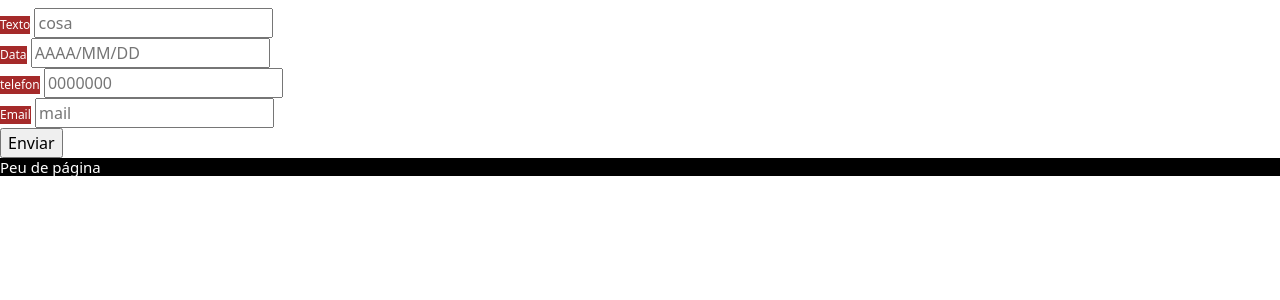
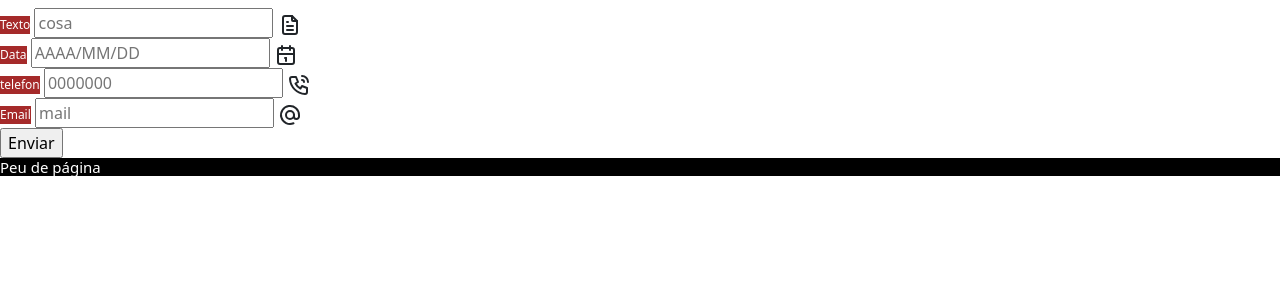
Before and after one commit to JeroniJuan/BBDD, a PHP site: page /formulari.php in a window 1280 px wide. Shown: the part 42-342 px from the top of the page. Run offline with PHP 8.4, Linux system fonts and the light colour scheme.

Commit message:
iconos formulario

```diff
--- a/formulari.php
+++ b/formulari.php
@@ -16,17 +16,50 @@
             <div>
                 <label>Texto</label>
                 <input type="text" name="texto" placeholder="cosa" minlength="15" />
+                <svg xmlns="http://www.w3.org/2000/svg" class="icon icon-tabler icon-tabler-file-text" width="24" height="24" viewBox="0 0 24 24" stroke-width="2" stroke="currentColor" fill="none" stroke-linecap="round" stroke-linejoin="round">
+   <desc>Download more icon variants from https://tabler-icons.io/i/file-text</desc>
+   <path stroke="none" d="M0 0h24v24H0z" fill="none"></path>
+   <path d="M14 3v4a1 1 0 0 0 1 1h4"></path>
+   <path d="M17 21h-10a2 2 0 0 1 -2 -2v-14a2 2 0 0 1 2 -2h7l5 5v11a2 2 0 0 1 -2 2z"></path>
+   <line x1="9" y1="9" x2="10" y2="9"></line>
+   <line x1="9" y1="13" x2="15" y2="13"></line>
+   <line x1="9" y1="17" x2="15" y2="17"></line>
+</svg>
+</svg>
             </div>
             <div>
                 <label>Data</label>
                 <input type="data" placeholder="AAAA/MM/DD" />
+                <svg xmlns="http://www.w3.org/2000/svg" class="icon icon-tabler icon-tabler-calendar" width="24" height="24" viewBox="0 0 24 24" stroke-width="2" stroke="currentColor" fill="none" stroke-linecap="round" stroke-linejoin="round">
+   <desc>Download more icon variants from https://tabler-icons.io/i/calendar</desc>
+   <path stroke="none" d="M0 0h24v24H0z" fill="none"></path>
+   <rect x="4" y="5" width="16" height="16" rx="2"></rect>
+   <line x1="16" y1="3" x2="16" y2="7"></line>
+   <line x1="8" y1="3" x2="8" y2="7"></line>
+   <line x1="4" y1="11" x2="20" y2="11"></line>
+   <line x1="11" y1="15" x2="12" y2="15"></line>
+   <line x1="12" y1="15" x2="12" y2="18"></line>
+</svg>
             </div>
             <div>
                 <label>telefon</label>
                 <input type="tel" name="telefon" placeholder="0000000" />
+                <svg xmlns="http://www.w3.org/2000/svg" class="icon icon-tabler icon-tabler-phone-call" width="24" height="24" viewBox="0 0 24 24" stroke-width="2" stroke="currentColor" fill="none" stroke-linecap="round" stroke-linejoin="round">
+   <desc>Download more icon variants from https://tabler-icons.io/i/phone-call</desc>
+   <path stroke="none" d="M0 0h24v24H0z" fill="none"></path>
+   <path d="M5 4h4l2 5l-2.5 1.5a11 11 0 0 0 5 5l1.5 -2.5l5 2v4a2 2 0 0 1 -2 2a16 16 0 0 1 -15 -15a2 2 0 0 1 2 -2"></path>
+   <path d="M15 7a2 2 0 0 1 2 2"></path>
+   <path d="M15 3a6 6 0 0 1 6 6"></path>
+</svg>
             </div>
             <label>Email</label>
             <input type="email" placeholder="mail" />
+            <svg xmlns="http://www.w3.org/2000/svg" class="icon icon-tabler icon-tabler-at" width="24" height="24" viewBox="0 0 24 24" stroke-width="2" stroke="currentColor" fill="none" stroke-linecap="round" stroke-linejoin="round">
+   <desc>Download more icon variants from https://tabler-icons.io/i/at</desc>
+   <path stroke="none" d="M0 0h24v24H0z" fill="none"></path>
+   <circle cx="12" cy="12" r="4"></circle>
+   <path d="M16 12v1.5a2.5 2.5 0 0 0 5 0v-1.5a9 9 0 1 0 -5.5 8.28"></path>
+</svg>
     </div>
     <div>
         <input type="button" value="Enviar" />
```
